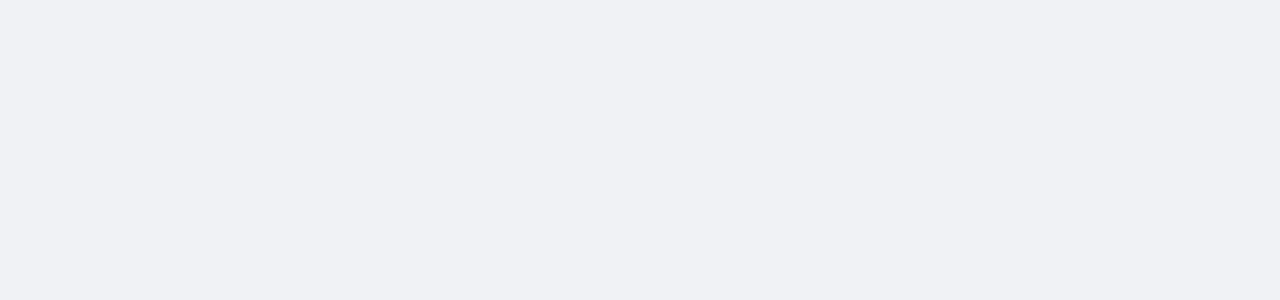
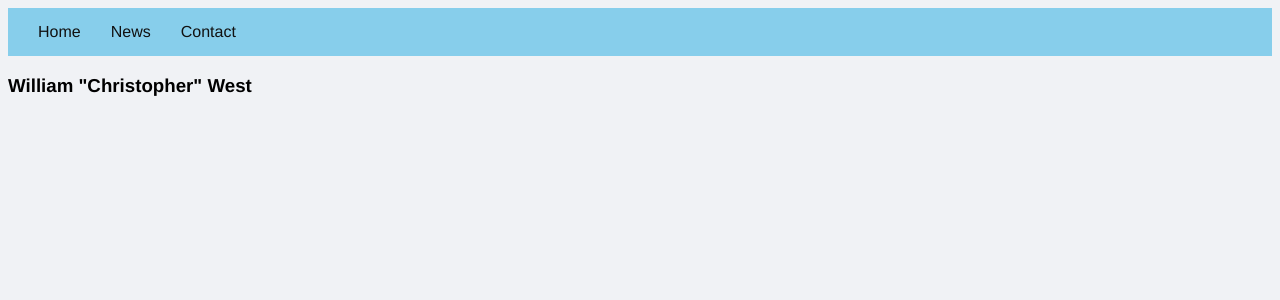
Before and after one commit to sweatshirt0/sapiosocial-js, a React (Create React App) app: page /contact in a window 1280 px wide. Before the commit this address had no page. Shown: the top 300 px of the page. Built offline with nearby package versions, Linux system fonts and the light colour scheme.

Commit message:
Contact page creation.

```diff
--- a/src/App.js
+++ b/src/App.js
@@ -3,12 +3,14 @@ import './App.css';
 import { Route, Routes } from "react-router-dom";
 import Home from "./pages/Home";
 import News from "./pages/News";
+import Contact from "./pages/Contact";
 
 function App() {
   return (
 		<Routes>
 			<Route path="/" element={<Home />} />
 			<Route path="/news" element={<News />} />
+			<Route path="/contact" element={<Contact />} />
 		</Routes>
   );
 }
--- /dev/null
+++ b/src/components/ContactContent.js
@@ -0,0 +1,11 @@
+import React from "react";
+
+const ContactContent = () => {
+	return (
+		<div class="contact-content">
+			<h3 class="contact-name">William "Christopher" West</h3>
+		</div>
+	);
+}
+
+export default ContactContent
--- a/src/components/Navbar.js
+++ b/src/components/Navbar.js
@@ -5,6 +5,7 @@ const Navbar = () => {
 		<div class="nav-wrapper">
 			<a class="home-link" href="/">Home</a>
 			<a class="news-link" href="/news">News</a>
+			<a class="contact-link" href="/contact">Contact</a>
 		</div>
 	);
 }
--- /dev/null
+++ b/src/pages/Contact.js
@@ -0,0 +1,15 @@
+import React from "react";
+import Navbar from "../components/Navbar";
+import Footer from "../components/Footer";
+import ContactContent from "../components/ContactContent";
+
+const Contact = () => {
+	return (
+		<>
+			<Navbar />
+			<ContactContent />
+		</>
+	);
+}
+
+export default Contact
```
